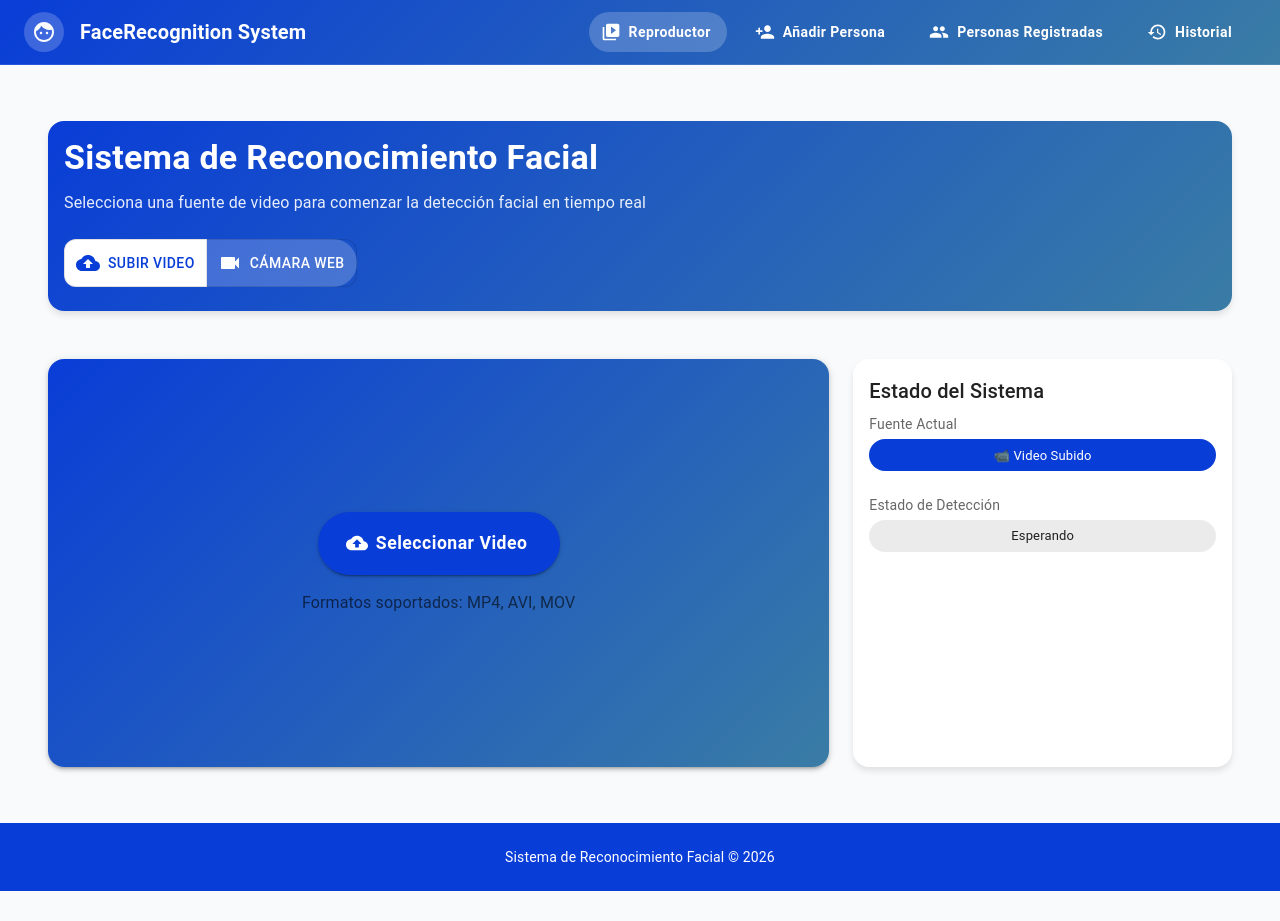
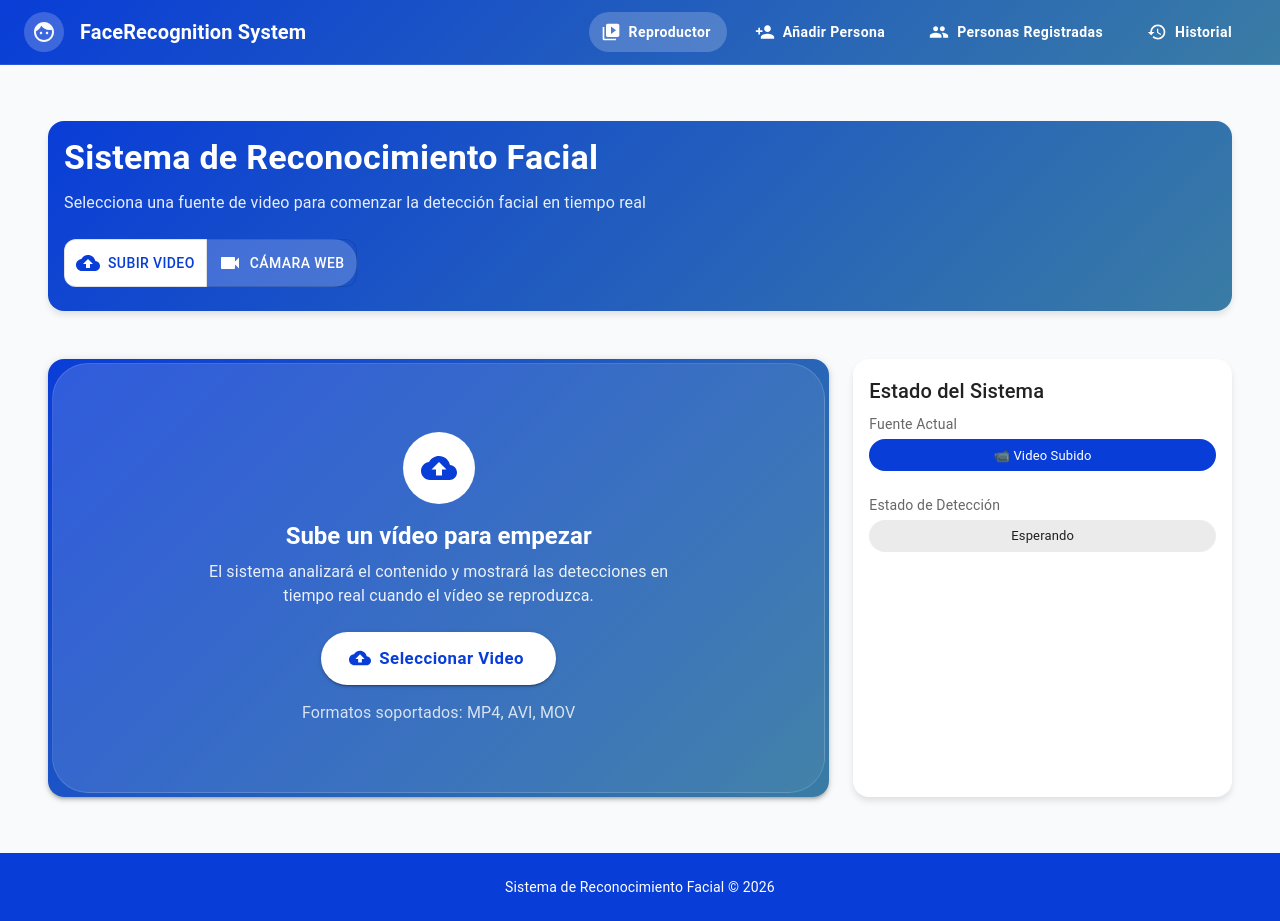
Before and after one commit to ampv21601/sistema-reconocimiento-facial, a React (Vite) app in the folder app/frontend/: page / in a window 1280 px wide. Before the commit the page ends 891 px from the top, so only its background shows below. Built offline with nearby package versions, Linux system fonts and the light colour scheme; no server answers.

Commit message:
Mejora de reproductor

```diff
--- a/app/frontend/src/components/VideoPlayer.jsx
+++ b/app/frontend/src/components/VideoPlayer.jsx
@@ -24,7 +24,6 @@ import CloudUploadIcon from '@mui/icons-material/CloudUpload';
 import VideocamIcon from '@mui/icons-material/Videocam';
 import StopIcon from '@mui/icons-material/Stop';
 import RefreshIcon from '@mui/icons-material/Refresh';
-import FullscreenIcon from '@mui/icons-material/Fullscreen';
 import ScreenshotMonitorIcon from '@mui/icons-material/ScreenshotMonitor';
 import Webcam from 'react-webcam';
 import { styled } from '@mui/material/styles';
@@ -108,13 +107,6 @@ const VideoPlayer = () => {
     }
   };
 
-  const toggleFullscreen = () => {
-    const elem = document.getElementById('video-container');
-    if (elem.requestFullscreen) {
-      elem.requestFullscreen();
-    }
-  };
-
   const handleVideoPlaybackChange = (nextState) => {
     setIsPlaying(nextState);
   };
@@ -190,12 +182,15 @@ const VideoPlayer = () => {
           <VideoContainer elevation={3} id="video-container">
             {sourceType === 'upload' && !videoUrl && (
               <Box sx={{
-                minHeight: 400,
+                minHeight: 430,
                 display: 'flex',
                 alignItems: 'center',
                 justifyContent: 'center',
                 flexDirection: 'column',
-                p: 4
+                p: 4,
+                background: 'linear-gradient(135deg, rgba(255,255,255,0.16), rgba(255,255,255,0.05))',
+                borderRadius: 3,
+                border: `1px solid ${appColors.white}22`,
               }}>
                 <input
                   type="file"
@@ -204,6 +199,15 @@ const VideoPlayer = () => {
                   ref={fileInputRef}
                   onChange={onVideoUpload}
                 />
+                <Box sx={{ mb: 2, display: 'flex', alignItems: 'center', justifyContent: 'center', width: 72, height: 72, borderRadius: '50%', backgroundColor: appColors.white, color: appColors.primary }}>
+                  <CloudUploadIcon sx={{ fontSize: 36 }} />
+                </Box>
+                <Typography variant="h5" fontWeight="bold" color="white" sx={{ mb: 1 }}>
+                  Sube un vídeo para empezar
+                </Typography>
+                <Typography sx={{ mb: 3, color: 'rgba(255,255,255,0.9)', textAlign: 'center', maxWidth: 480 }}>
+                  El sistema analizará el contenido y mostrará las detecciones en tiempo real cuando el vídeo se reproduzca.
+                </Typography>
                 <Button
                   variant="contained"
                   size="large"
@@ -212,13 +216,16 @@ const VideoPlayer = () => {
                   sx={{
                     borderRadius: 3,
                     px: 4,
-                    py: 2,
-                    fontSize: '1.1rem'
+                    py: 1.5,
+                    fontSize: '1.05rem',
+                    backgroundColor: appColors.white,
+                    color: appColors.primary,
+                    '&:hover': { backgroundColor: appColors.overlayLight, color: 'white' }
                   }}
                 >
                   Seleccionar Video
                 </Button>
-                <Typography sx={{ mt: 2, color: 'text.secondary' }}>
+                <Typography sx={{ mt: 2, color: 'rgba(255,255,255,0.8)' }}>
                   Formatos soportados: MP4, AVI, MOV
                 </Typography>
               </Box>
@@ -239,10 +246,15 @@ const VideoPlayer = () => {
                 <video
                   ref={videoRef}
                   src={videoUrl}
-                  style={{ width: '100%', height: 'auto', display: 'block', maxHeight: 500 }}
+                  style={{ width: '100%', height: 'auto', display: 'block', maxHeight: 500, backgroundColor: '#000' }}
                   onPlay={() => handleVideoPlaybackChange(true)}
                   onPause={() => handleVideoPlaybackChange(false)}
                   onEnded={() => handleVideoPlaybackChange(false)}
+                  onLoadedMetadata={() => {
+                    if (videoRef.current && videoRef.current.currentTime < 0.5) {
+                      videoRef.current.currentTime = 0;
+                    }
+                  }}
                   controls
                 />
 
@@ -253,13 +265,6 @@ const VideoPlayer = () => {
                     size="small"
                   >
                     {isPlaying ? <PauseIcon /> : <PlayArrowIcon />}
-                  </Fab>
-                  <Fab
-                    color="secondary"
-                    onClick={toggleFullscreen}
-                    size="small"
-                  >
-                    <FullscreenIcon />
                   </Fab>
                 </ControlBar>
               </Box>
@@ -333,13 +338,6 @@ const VideoPlayer = () => {
                         size="small"
                       >
                         <ScreenshotMonitorIcon />
-                      </Fab>
-                      <Fab
-                        color="info"
-                        onClick={toggleFullscreen}
-                        size="small"
-                      >
-                        <FullscreenIcon />
                       </Fab>
                     </ControlBar>
                   </>
--- a/app/frontend/src/context/VideoContext.jsx
+++ b/app/frontend/src/context/VideoContext.jsx
@@ -20,10 +20,7 @@ export const VideoProvider = ({ children }) => {
     return saved || 'upload';
   });
 
-  const [videoUrl, setVideoUrl] = useState(() => {
-    const saved = localStorage.getItem('videoUrl');
-    return saved || null;
-  });
+  const [videoUrl, setVideoUrlState] = useState(null);
 
   const [videoFile, setVideoFile] = useState(null);
   const [isPlaying, setIsPlaying] = useState(false);
@@ -44,6 +41,15 @@ export const VideoProvider = ({ children }) => {
   const activePersonsRef = useRef(new Map());
   const detectionInFlightRef = useRef(false);
   const EXIT_GRACE_PERIOD_MS = 30_000;
+
+  const setVideoUrl = (nextUrl) => {
+    setVideoUrlState(nextUrl);
+    if (nextUrl) {
+      localStorage.setItem('videoUrl', nextUrl);
+    } else {
+      localStorage.removeItem('videoUrl');
+    }
+  };
 
   // Función para capturar frame del video
   const captureFrame = () => {
```
